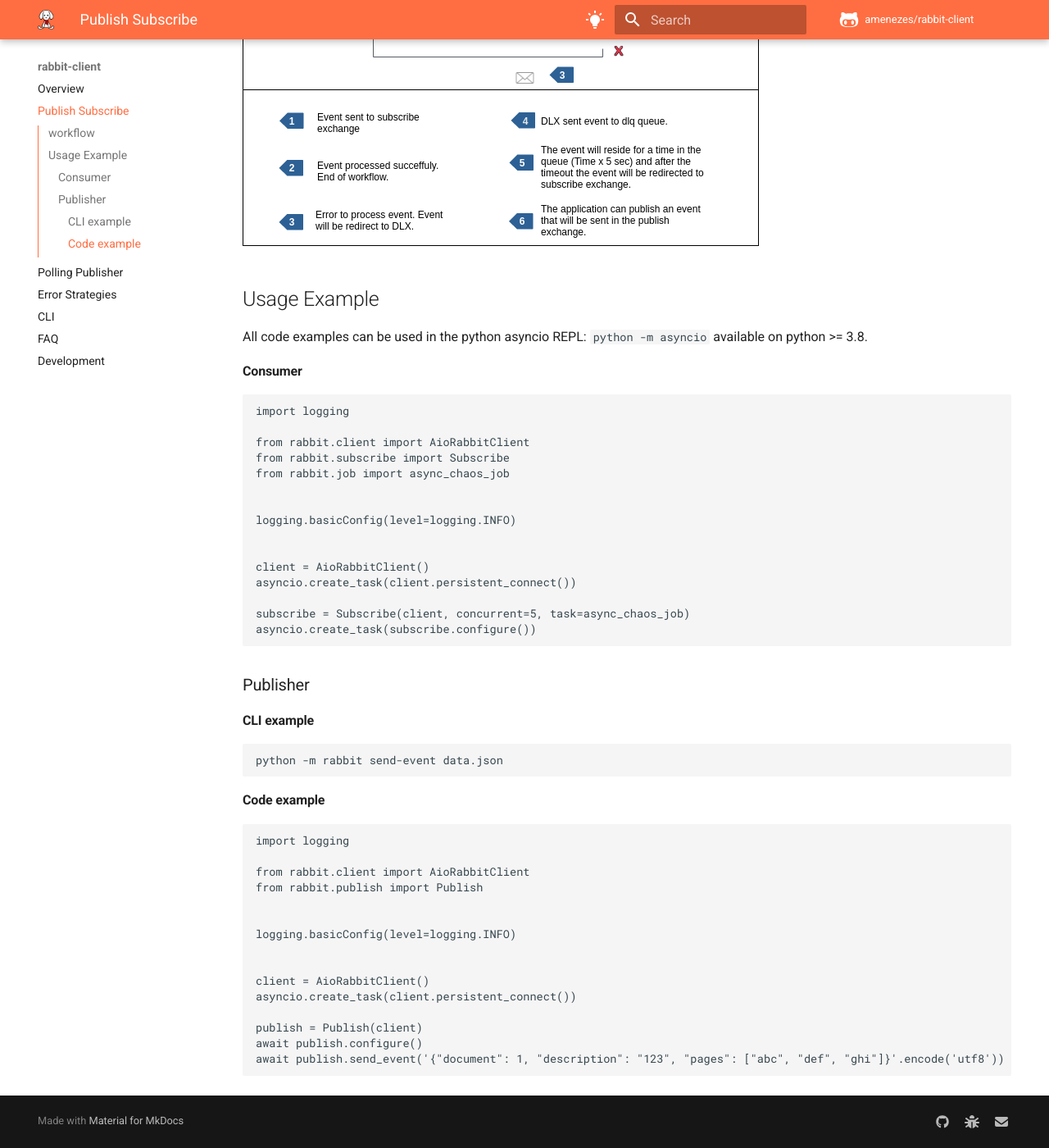
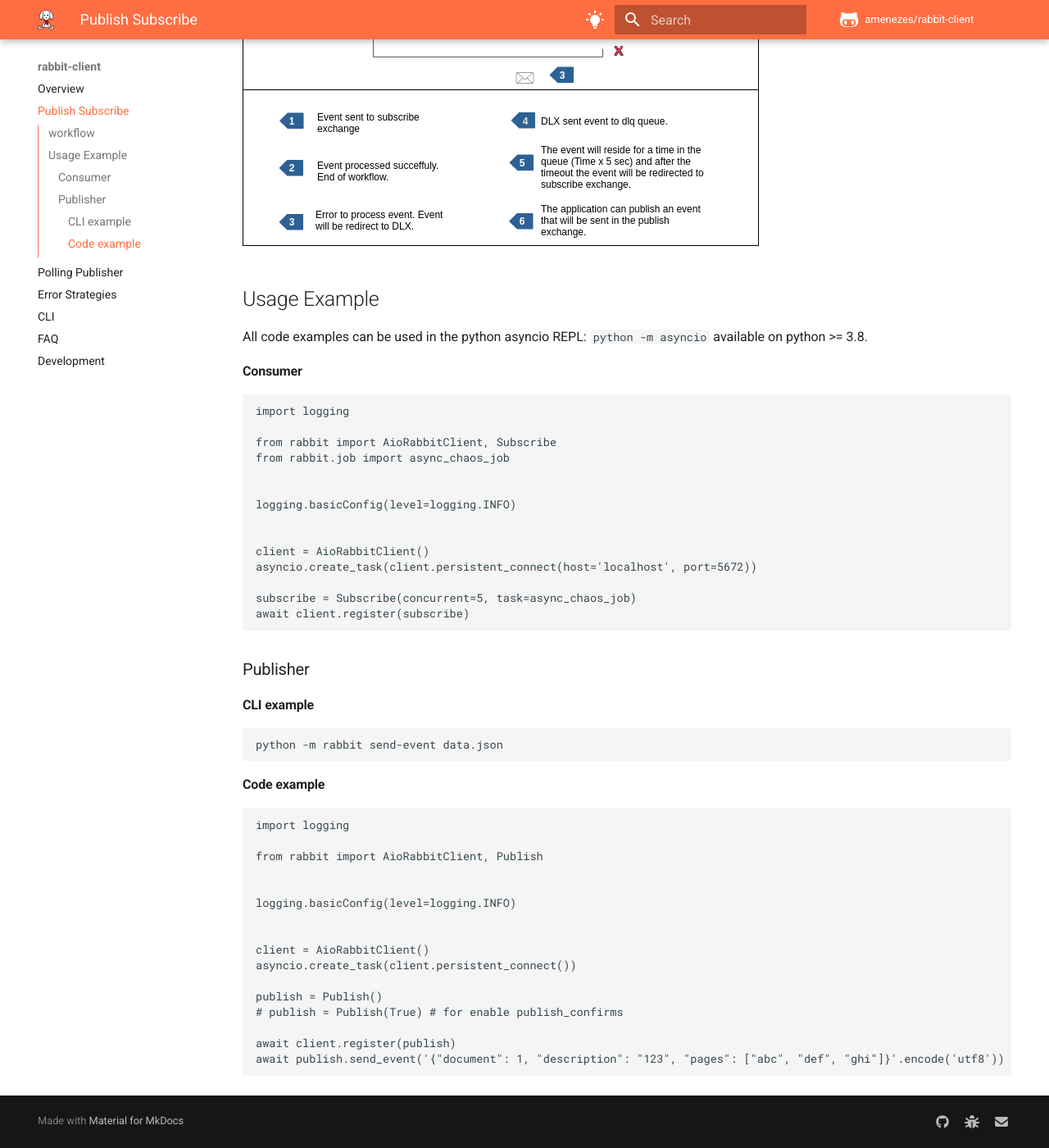
Before and after one commit to amenezes/rabbit-client, an MkDocs documentation site: the page built from docs/publish-subscribe.md, in a window 1280 px wide and 1400 px high, scrolled down 611 px. Shown: the whole window at 82% size. Built offline with MkDocs 1.6.1 and Material for MkDocs 9.7.7, drawn with Linux system fonts in a browser that asks for light colours; comment, search, counter and statistics services are not loaded.

Commit message:
fixed configuration to use publish_confirms

````diff
--- a/docs/publish-subscribe.md
+++ b/docs/publish-subscribe.md
@@ -13,8 +13,7 @@ All code examples can be used in the python asyncio REPL: `python -m asyncio` av
 ```python
 import logging
 
-from rabbit.client import AioRabbitClient
-from rabbit.subscribe import Subscribe
+from rabbit import AioRabbitClient, Subscribe
 from rabbit.job import async_chaos_job
 
 
@@ -22,10 +21,10 @@ logging.basicConfig(level=logging.INFO)
 
 
 client = AioRabbitClient()
-asyncio.create_task(client.persistent_connect())
+asyncio.create_task(client.persistent_connect(host='localhost', port=5672))
 
-subscribe = Subscribe(client, concurrent=5, task=async_chaos_job)
-asyncio.create_task(subscribe.configure())
+subscribe = Subscribe(concurrent=5, task=async_chaos_job)
+await client.register(subscribe)
 ```
 
 ### Publisher
@@ -41,8 +40,7 @@ python -m rabbit send-event data.json
 ```python
 import logging
 
-from rabbit.client import AioRabbitClient
-from rabbit.publish import Publish
+from rabbit import AioRabbitClient, Publish
 
 
 logging.basicConfig(level=logging.INFO)
@@ -51,7 +49,9 @@ logging.basicConfig(level=logging.INFO)
 client = AioRabbitClient()
 asyncio.create_task(client.persistent_connect())
 
-publish = Publish(client)
-await publish.configure()
+publish = Publish()
+# publish = Publish(True) # for enable publish_confirms
+
+await client.register(publish)
 await publish.send_event('{"document": 1, "description": "123", "pages": ["abc", "def", "ghi"]}'.encode('utf8'))
 ```
--- a/rabbit/__init__.py
+++ b/rabbit/__init__.py
@@ -7,7 +7,7 @@ from .publish import Publish
 from .queue import Queue
 from .subscribe import Subscribe
 
-__version__ = "2.9.1b3"
+__version__ = "3.0.1"
 __all__ = [
     "__version__",
     "AioRabbitClient",
````
Also changed, not shown: docs/index.md (+0 -1 lines), docs/polling-publisher.md (+3 -2 lines), 7 other files.
